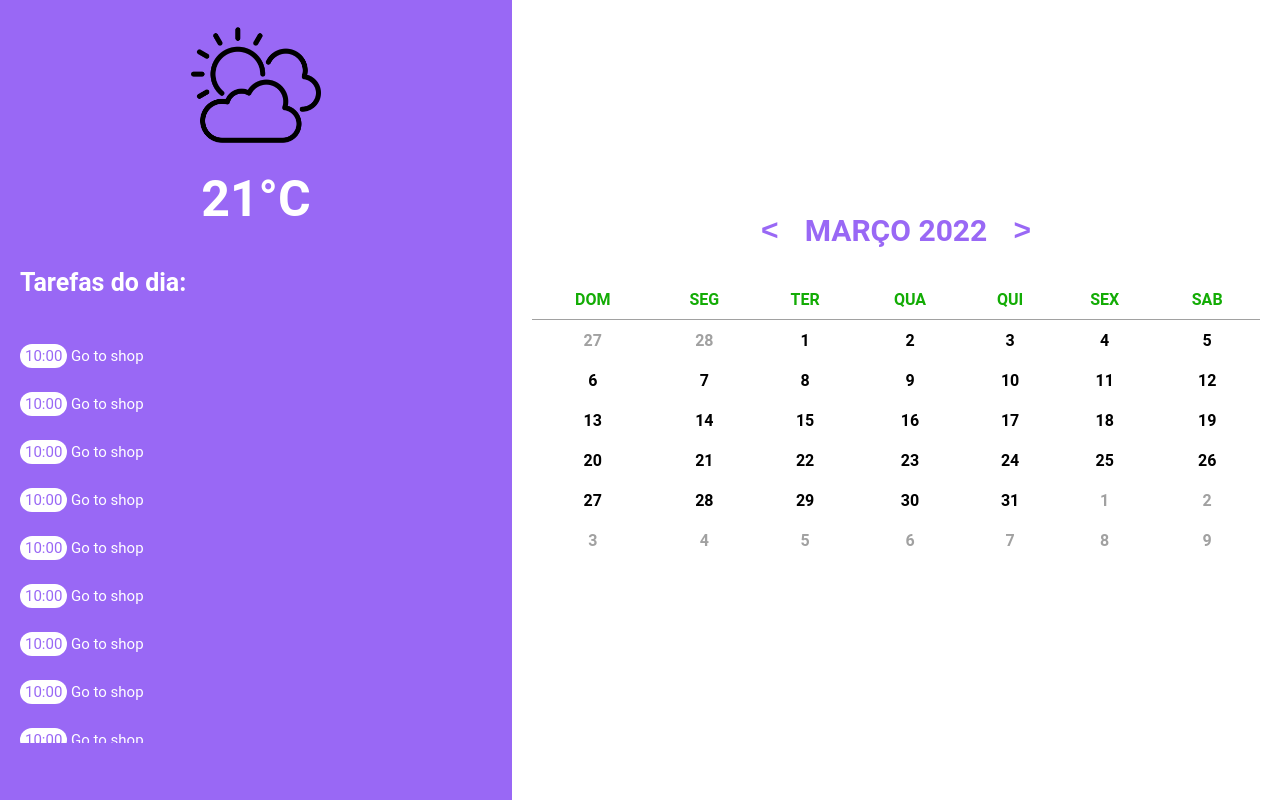
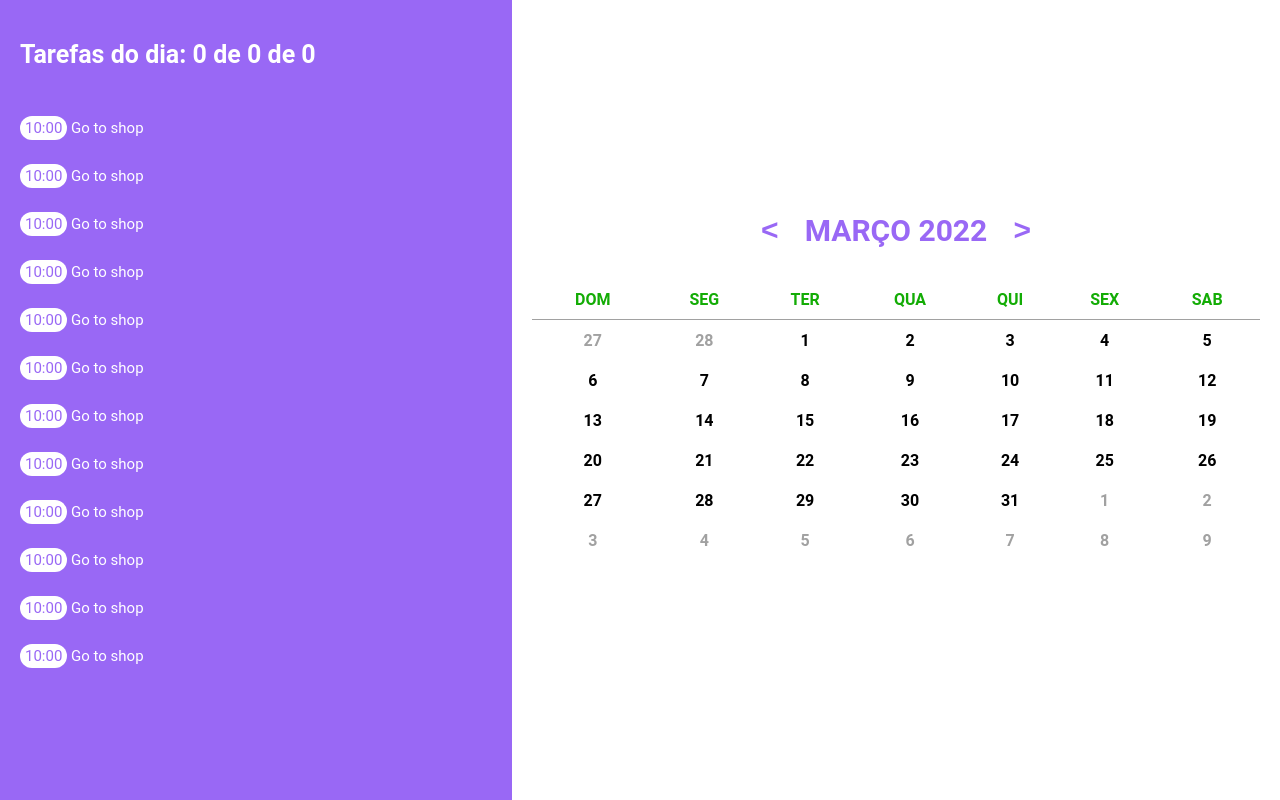
Before and after one commit to Edmar-Sousa/to-do-app, a Vue app: page / in a window 1280 px wide. Built offline with nearby package versions, Linux system fonts and the light colour scheme.

Commit message:
Change interface

```diff
--- a/src/App.vue
+++ b/src/App.vue
@@ -1,6 +1,9 @@
 <template>
     <div class="app">
-        <DayInformations v-if="state.showOrHiddenTaskList || isMobile" v-on:show-menu="hiddenMenu"/>
+        <DayInformations
+            v-if="state.showOrHiddenTaskList || isMobile"
+            v-on:show-menu="hiddenMenu"
+            v-bind:dayTask="state.date" />
         <MonthComponent v-on:day-add-task="showMenuTask"/>
     </div>
 </template>
@@ -12,10 +15,15 @@ import { reactive, onMounted, computed } from 'vue'
 import DayInformations from './components/DayInformations.vue'
 import MonthComponent  from './components/MonthComponent.vue'
 
-
 const state = reactive({
     showOrHiddenTaskList: true,
-    windowWidth: 0
+    windowWidth: 0,
+
+    date: {
+        day: 0,
+        month: 0,
+        year: 0,
+    }
 })
 
 onMounted(() => {
@@ -26,11 +34,13 @@ onMounted(() => {
 
 const isMobile = computed(() => state.windowWidth < 768 ? false : true)
 
-function showMenuTask(dayNumber) {
-    console.log(dayNumber)
-
+function showMenuTask(taskDate) {
     if (isMobile)
         state.showOrHiddenTaskList = true
+
+    state.date.day   = taskDate.day
+    state.date.month = taskDate.month
+    state.date.year  = taskDate.year
 }
 
 function hiddenMenu() {
@@ -38,6 +48,7 @@ function hiddenMenu() {
 }
 
 </script>
+
 
 <style>
 
--- a/src/components/DayInformations.vue
+++ b/src/components/DayInformations.vue
@@ -2,13 +2,8 @@
     <div class="container-information flex">
         <button class="close-button" v-on:click="$emit('show-menu')">X</button>
 
-        <div class="time-container flex">
-            <img src="../assets/time.png" />
-            <h1>21°C</h1>
-        </div>
-
         <div class="task-of-day-container">
-            <h2>Tarefas do dia:</h2>
+            <h2>Tarefas do dia: {{ date }}</h2>
             <ul>
                 <li><span class="hour">10:00</span> Go to shop</li>
                 <li><span class="hour">10:00</span> Go to shop</li>
@@ -29,7 +24,14 @@
 
 <script setup lang="ts">
 
-const emit = defineEmits(['show-menu'])
+import { computed } from 'vue'
+
+const emit  = defineEmits(['show-menu'])
+const props = defineProps(['dayTask'])
+
+const date = computed(() => {
+    return `${props.dayTask.day} de ${props.dayTask.month} de ${props.dayTask.year}`
+})
 
 </script>
 
@@ -88,10 +90,6 @@ img {
     margin: 20px 0;
 }
 
-h1 {
-    font-size: 5rem;
-}
-
 h2 {
     font-size: 2.5rem;
     margin: 20px 0;
--- a/src/components/MonthComponent.vue
+++ b/src/components/MonthComponent.vue
@@ -35,7 +35,7 @@
                         v-for="day in week"
                         v-bind:key="day"
                         v-bind:class="{ 'week-day-gray' : day.applyGrayColor }"
-                        v-on:click="$emit('day-add-task', day.dayNumber)">
+                        v-on:click="$emit('day-add-task', { day: day.dayNumber, month: state.currentMonth, year: state.currentYear })">
                             {{ day.dayNumber }}
                     </td>
                 </tr>
```
